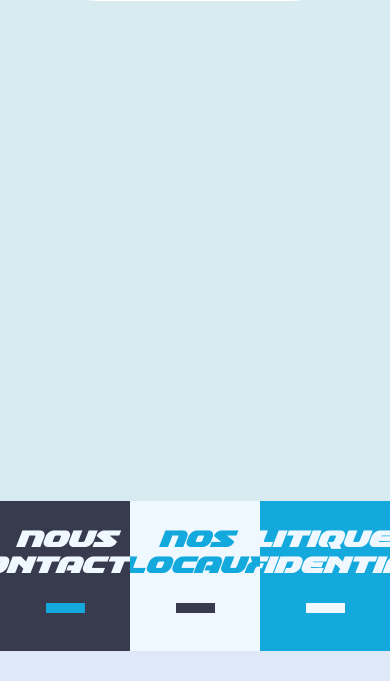
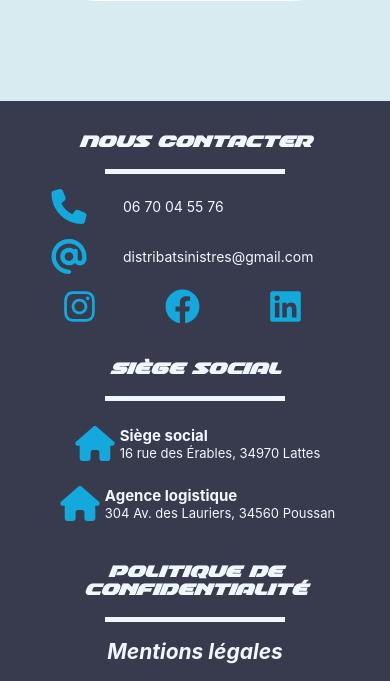
Before and after one commit to Sharkooss/Distri-bat, a PHP site: page /index.php in a window 390 px wide. Shown: the part 3867-4548 px from the top of the page. Before the commit the page ends 4518 px from the top, so only its background shows below. Run offline with PHP 8.4, Linux system fonts and the light colour scheme; some libraries are stand-ins or nearby versions.

Commit message:
footer jusqu'au fold

```diff
--- a/css/footer.css
+++ b/css/footer.css
@@ -1,5 +1,6 @@
 
-.footer{
+
+.footer-wide{
     position: relative;
     z-index: 99;
     display: grid;
@@ -253,3 +254,127 @@
     font-family: 'inter', sans-serif;
     transition: opacity 0.3s ease;
 }
+
+.footer-responsive{
+    position: relative;
+    display: none;
+    height: 100%;
+    background-color: #373B4D;
+}
+
+.footer-title-responsive{
+    display: flex;
+    flex-direction: column;
+    color: aliceblue;
+    font-size: 14px;
+    font-family: 'annapolis';
+    text-align: center;
+    align-items: center;
+    justify-content: center;
+}
+
+.underline{
+    height: 5px;
+    width: 50%;
+    background-color: aliceblue;
+}
+
+.left-footer{
+    width: 100%;
+}
+
+.left-contact{
+    display: flex;
+    flex-direction: column;
+    justify-content: center;
+    align-items: center;
+    gap: 15px;
+    margin-top: 15px;
+}
+
+.contact-item{
+    display: flex;
+    width: 100%;
+}
+
+.left-mail,
+.left-tel{
+    display: flex;
+    align-items: center;
+    justify-content: left;
+    font-size: 14px;
+    color: aliceblue;
+    font-family: 'inter', sans-serif;
+}
+
+.left-reseau{
+    margin: 15px;
+}
+
+
+.left-tel-img{
+    width: 30%;
+    height: 35px;
+}
+
+
+.middle-home-img{
+    width: 50px;
+    height: 35px;
+}
+
+.middle-siege{
+    display: flex;
+    margin: 25px 0;
+    align-items: center;
+    justify-content: center;
+}
+.middle-texte h2{
+    font-size: 15px;
+}
+
+.middle-texte p{
+    font-size: 13px;
+}
+.middle-texte h2,
+.middle-texte p{
+   margin: 0;
+   color: aliceblue;
+   font-family: 'inter', sans-serif;
+}
+
+.right-legales{
+    color: aliceblue;
+    font-family:'inter', sans-serif;
+    text-align: center;
+    font-size: 14px;
+    font-style: italic;
+
+}
+
+
+@media (max-width: 1200px){
+    .footer-wide{
+        display: none;
+    }
+    .footer-responsive{
+        display: flex;
+        flex-wrap: wrap;
+        padding: 15px;
+    }
+    .left-footer,
+    .middle-footer,
+    .right-footer{
+        flex: 1 0 33.33%;
+        min-width: 300px;
+    }
+}
+
+@media(max-width:320px){
+    .footer-responsive{
+        padding: 0;
+    }
+    .right-legales h2{
+        margin-bottom: 0;
+    }
+}
--- a/css/main.css
+++ b/css/main.css
@@ -11,6 +11,7 @@
 
 body{
     margin: 0;
+    height:3600px;
 }
 
 html{
@@ -84,6 +85,7 @@ html{
     align-items: center;
     width: 100%;
 }
+
 
 /* ====CENTER==== */
 
@@ -796,6 +798,7 @@ html{
     line-height: 35px;
 }
 .footer-wrapper {
+    position: relative;
     top: -100px;
     max-height: 100vh;
     display: flex;
@@ -860,6 +863,10 @@ html{
         line-height: 25px;
     }
 
+    .footer-wrapper{
+        top: -150px;
+    }
+
 }
 
 @media (max-width: 1300px){
@@ -875,6 +882,9 @@ html{
 }
 
 @media (max-width: 1200px){
+    body{
+        height:3600px;
+    }
     .block-gris{
         font-size: 14px;
     }
@@ -898,6 +908,11 @@ html{
     }
     .transi-conseil-check img{
         padding-right: 15px;
+    }
+    .footer-wrapper{
+        position: relative;
+        height: 270px;
+        top: -200px;
     }
 }
 
@@ -974,6 +989,12 @@ html{
     }
 }
 
+@media(max-width:910px){
+    .footer-wrapper{
+        height: 400px;
+    }
+}
+
 @media (max-width: 900px){
     .container-caroussel{
         height: 200px;
@@ -1042,6 +1063,10 @@ html{
 
     .banniere-block{
         height: 3700px;
+    }
+
+    .footer-wrapper{
+        top: -400px;
     }
 
 }
@@ -1149,6 +1174,12 @@ html{
     }
 }
 
+@media (max-width:608px){
+    .footer-wrapper{
+        height: 550px;
+    }
+}
+
 @media (max-width:600px){
     .priorite-container{
         height: 750px;
@@ -1230,7 +1261,10 @@ html{
 
 @media (max-width: 403px){
     .transi-contact-droite{
-        padding: 50px 0;
+        margin: 50px 5px;
+    }
+    .transi-contact-gauche{
+        margin: 50px 5px;
     }
 }
 
--- a/php/footer.php
+++ b/php/footer.php
@@ -1,5 +1,6 @@
-<div class="footer">
 
+
+    <div class="footer-wide">
         <div class="overflow-contact">
             <div class="menufootercontact" id="menufootercontact">
                 <div class="footer-title contact-t">
@@ -76,5 +77,57 @@
                 </div>
             </div>
         </div>
+    </div>
+    <div class="footer-responsive">
+        <div class="left-footer">
+            <div class="footer-title-responsive">
+                <h2>Nous Contacter</h2>
+                <div class="underline"></div>
+            </div>
+            <div class="left-contact">
+                <div class="contact-item">
+                    <img src="../photo/logo/phone.svg" alt="" class="left-tel-img">
+                    <div class="left-tel">06 70 04 55 76</div>
+                </div>
+                <div class="contact-item">
+                    <img src="../photo/logo/at.svg" alt="" class="left-tel-img">
+                    <div class="left-mail">distribatsinistres@gmail.com</div>
+                </div>
+            </div>
 
+            <div class="left-reseau">
+                <img src="../photo/logo/instagram.svg" alt="" class="left-tel-img">
+                <img src="../photo/logo/facebook.svg" alt="" class="left-tel-img">
+                <img src="../photo/logo/linkedin.svg" alt="" class="left-tel-img">
             </div>
+        </div>
+        <div class="middle-footer">
+            <div class="footer-title-responsive">
+                <h2>Siège social</h2>
+                <div class="underline"></div>
+            </div>
+            <div class="middle-siege">
+                <img src="../photo/logo/homeB.svg" alt="" class="middle-home-img">
+                <div class="middle-texte">
+                    <h2>Siège social</h2>
+                    <p>16 rue des Érables, 34970 Lattes</p>
+                </div>
+            </div>
+            <div class="middle-siege">
+                <img src="../photo/logo/homeB.svg" alt="" class="middle-home-img">
+                <div class="middle-texte">
+                    <h2>Agence logistique</h2>
+                    <p>304 Av. des Lauriers, 34560 Poussan</p>
+                </div>
+            </div>
+        </div>
+        <div class="right-footer">
+            <div class="footer-title-responsive">
+                <h2>politique de confidentialité</h2>
+                <div class="underline"></div>
+            </div>
+            <div class="right-legales">
+                <h2>Mentions légales</h2>
+            </div>
+        </div>
+    </div>
```
Also changed, not shown: photo/Logo/homeB.svg (added). Lines whose indentation alone changed are shown as unchanged.
